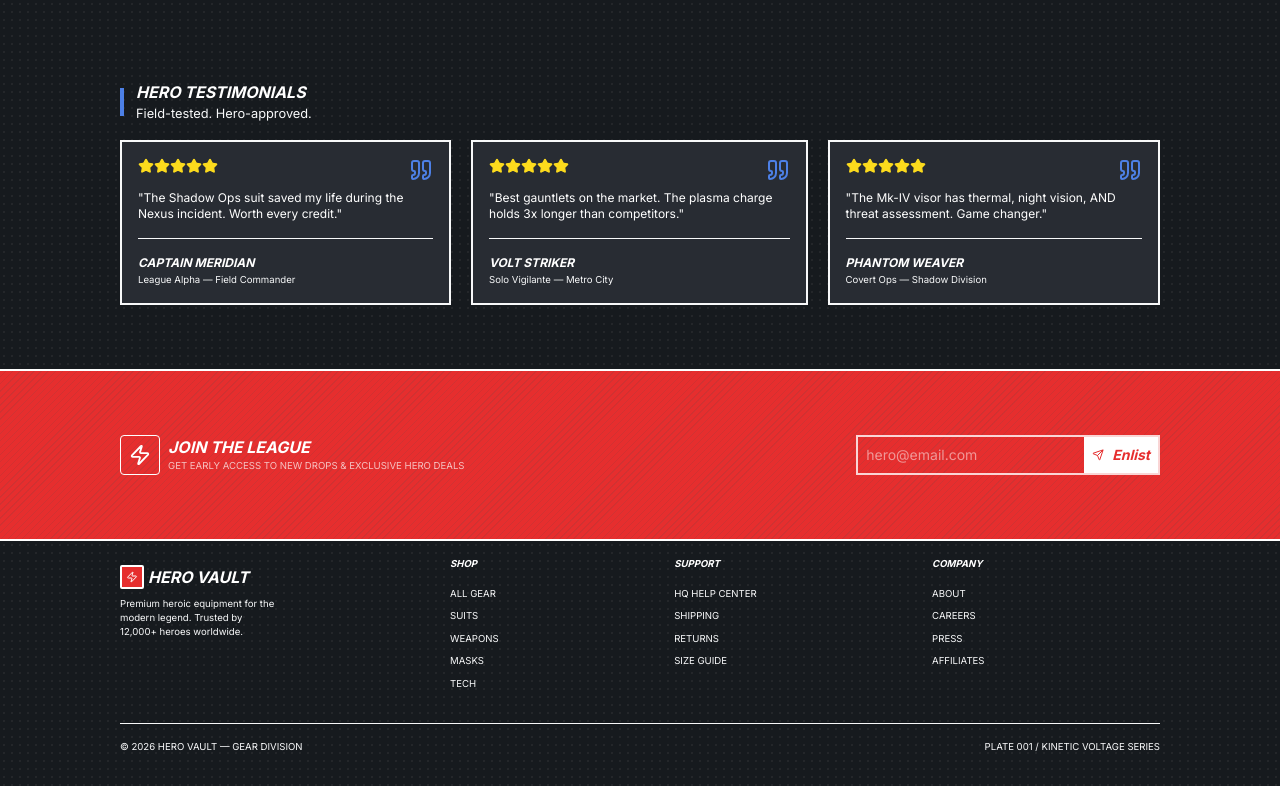
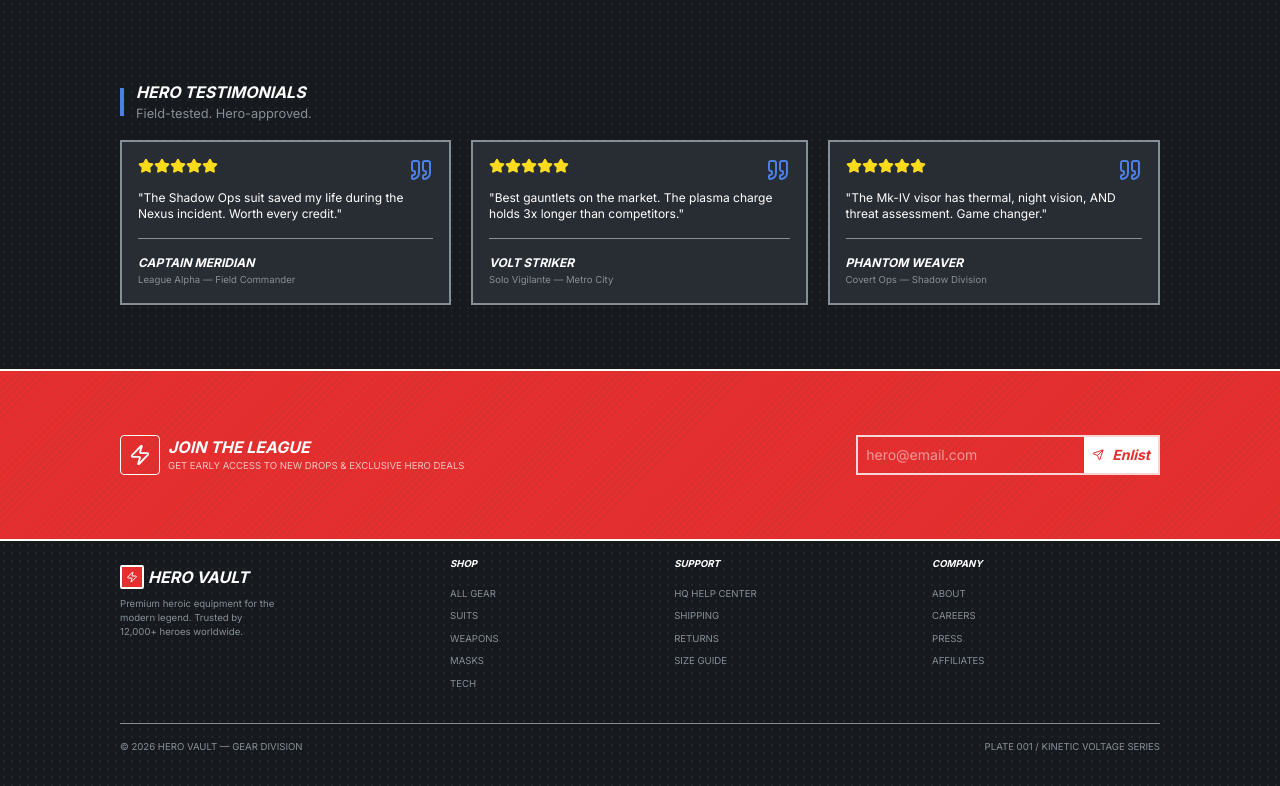
Before and after one commit to velvel77/superhero-store, a Next.js app: page /shop in a window 1280 px wide. Shown: the part 1790-2576 px from the top of the page. Built offline with nearby package versions, Linux system fonts and the light colour scheme; no server answers.

Commit message:
fix: Update color names

```diff
--- a/components/ui/shop-footer.tsx
+++ b/components/ui/shop-footer.tsx
@@ -3,20 +3,20 @@ import Link from 'next/link';
 
 export default function ShopFooter() {
   return (
-    <footer className="p-4 bg-(--color-effect-blue) benday-dots">
+    <footer className="p-4 bg-effect-blue benday-dots">
       <div className="flex pb-8 mx-auto max-w-260">
         <div>
-          <div className="flex gap-1 py-2 text-white">
-            <Zap className="bg-(--color-effect-red) border-2 rounded-xs p-1 size-6 border-white" />
+          <div className="flex gap-1 py-2 text-base-white">
+            <Zap className="bg-effect-red border-2 rounded-xs p-1 size-6 border-base-white" />
             <h2 className="uppercase font-bold italic">Hero Vault</h2>
           </div>
-          <p className="text-[.6rem] max-w-[30ch] text-(--color-text-muted)">
+          <p className="text-[.6rem] max-w-[30ch] text-basic-400">
             Premium heroic equipment for the modern legend. Trusted by 12,000+ heroes worldwide.
           </p>
         </div>
-        <nav className="flex uppercase justify-evenly w-full text-[.6rem] text-(--color-text-muted) ">
+        <nav className="flex uppercase justify-evenly w-full text-[.6rem] text-basic-400 ">
           <ul className="flex flex-col gap-2 [&>li]:hover:icon-hover">
-            <h3 className="text-white font-bold italic pb-2">Shop</h3>
+            <h3 className="text-base-white font-bold italic pb-2">Shop</h3>
             <li>
               <Link href="/">All Gear</Link>
             </li>
@@ -34,7 +34,7 @@ export default function ShopFooter() {
             </li>
           </ul>
           <ul className="flex flex-col gap-2 [&>li]:hover:icon-hover">
-            <h3 className="text-white font-bold italic pb-2">Support</h3>
+            <h3 className="text-base-white font-bold italic pb-2">Support</h3>
             <li>
               <Link href="/">Hq help center</Link>
             </li>
@@ -49,7 +49,7 @@ export default function ShopFooter() {
             </li>
           </ul>
           <ul className="flex flex-col gap-2 [&>li]:hover:icon-hover">
-            <h3 className="text-white font-bold italic pb-2">Company</h3>
+            <h3 className="text-base-white font-bold italic pb-2">Company</h3>
             <li>
               <Link href="/">About</Link>
             </li>
@@ -65,7 +65,7 @@ export default function ShopFooter() {
           </ul>
         </nav>
       </div>
-      <div className="py-4 text-(--color-text-muted) uppercase text-[.6rem] flex justify-between max-w-260 mx-auto border-t border-(--color-text-muted)">
+      <div className="py-4 text-basic-400 uppercase text-[.6rem] flex justify-between max-w-260 mx-auto border-t border-basic-400">
         <span>© 2026 Hero Vault — Gear Division</span>
         <span>Plate 001 / Kinetic Voltage Series</span>
       </div>
--- a/components/ui/shop-newsletter.tsx
+++ b/components/ui/shop-newsletter.tsx
@@ -2,19 +2,21 @@ import { Zap, Send } from 'lucide-react';
 
 export default function ShopNewsLetter() {
   return (
-    <section className="diagonal-stripes flex justify-between border-b-2 border-white bg-(--color-effect-red) px-4 py-16">
+    <section className="diagonal-stripes flex justify-between border-b-2 border-base-white bg-effect-red px-4 py-16">
       <div className="flex justify-between w-full max-w-260 mx-auto">
         <div className="flex items-center gap-2">
-          <Zap className="text-white border border-white p-2 size-10 rounded-sm" />
+          <Zap className="text-base-white border border-base-white p-2 size-10 rounded-sm" />
           <div>
             <h2 className="uppercase font-bold text-white italic">Join the league</h2>
-            <p className="text-white/70 uppercase text-[.6rem]">Get early access to new drops & exclusive hero deals</p>
+            <p className="text-base-white/70 uppercase text-[.6rem]">
+              Get early access to new drops & exclusive hero deals
+            </p>
           </div>
         </div>
         <form className="flex border-2 border-white/80" action="">
           <input className="outline-0 p-2 text-sm text-white" required type="email" placeholder="hero@email.com" />
           <button
-            className="p-2 flex items-center gap-2 hover:bg-white/90 bg-white text-(--color-effect-red)"
+            className="p-2 flex items-center gap-2 hover:bg-base-white/90 bg-base-white text-effect-red"
             type="submit"
           >
             <Send className="size-3" /> <span className="text-sm font-bold italic">Enlist</span>
--- a/components/ui/shop-testimonials.tsx
+++ b/components/ui/shop-testimonials.tsx
@@ -27,29 +27,29 @@ const testimonials = [
 
 export default function ShopTestimonials() {
   return (
-    <section className=" bg-(--color-effect-blue) border-y-2 border-white benday-dots px-4 py-16">
+    <section className=" bg-effect-blue border-y-2 border-base-white benday-dots px-4 py-16">
       <div className="w-full max-w-260 mx-auto">
         <header className="p-4 relative grid items-center">
-          <div className="absolute h-7 w-1 bg-(--color-effect-light-blue)"></div>
-          <h2 className="text-white font-bold uppercase italic">HERO TESTIMONIALS</h2>
-          <small className="text-(--color-text-muted)">Field-tested. Hero-approved.</small>
+          <div className="absolute h-7 w-1 bg-effect-light-blue"></div>
+          <h2 className="text-base-white font-bold uppercase italic">HERO TESTIMONIALS</h2>
+          <small className="text-basic-400">Field-tested. Hero-approved.</small>
         </header>
         <div className="flex gap-5">
           {testimonials.map((testimonial) => (
             <div
-              className="testimonial-hover relative flex flex-col gap-4 text-xs border-2 border-(--color-text-muted) bg-(--color-effect-gray) p-4"
+              className="testimonial-hover relative flex flex-col gap-4 text-xs border-2 border-basic-400 bg-effect-gray p-4"
               key={testimonial.id}
             >
               <div className="flex">
                 {[...Array(testimonial.raiting)].map((_, i) => (
-                  <Star className="fill-current text-(--color-effect-yellow) size-4" key={i} />
+                  <Star className="fill-current text-effect-yellow size-4" key={i} />
                 ))}
               </div>
-              <Quote className="size-6 text-(--color-effect-light-blue) text-secondary/30 absolute top-4 right-4" />
-              <p className="text-white">"{testimonial.review}"</p>
-              <div className="border-t border-(--color-text-muted) pt-4">
-                <h3 className="text-white font-bold uppercase italic">{testimonial.author}</h3>
-                <small className="text-(--color-text-muted)">{testimonial.about}</small>
+              <Quote className="size-6 text-effect-light-blue absolute top-4 right-4" />
+              <p className="text-base-white">"{testimonial.review}"</p>
+              <div className="border-t border-basic-400 pt-4">
+                <h3 className="text-base-white font-bold uppercase italic">{testimonial.author}</h3>
+                <small className="text-basic-400">{testimonial.about}</small>
               </div>
             </div>
           ))}
```
